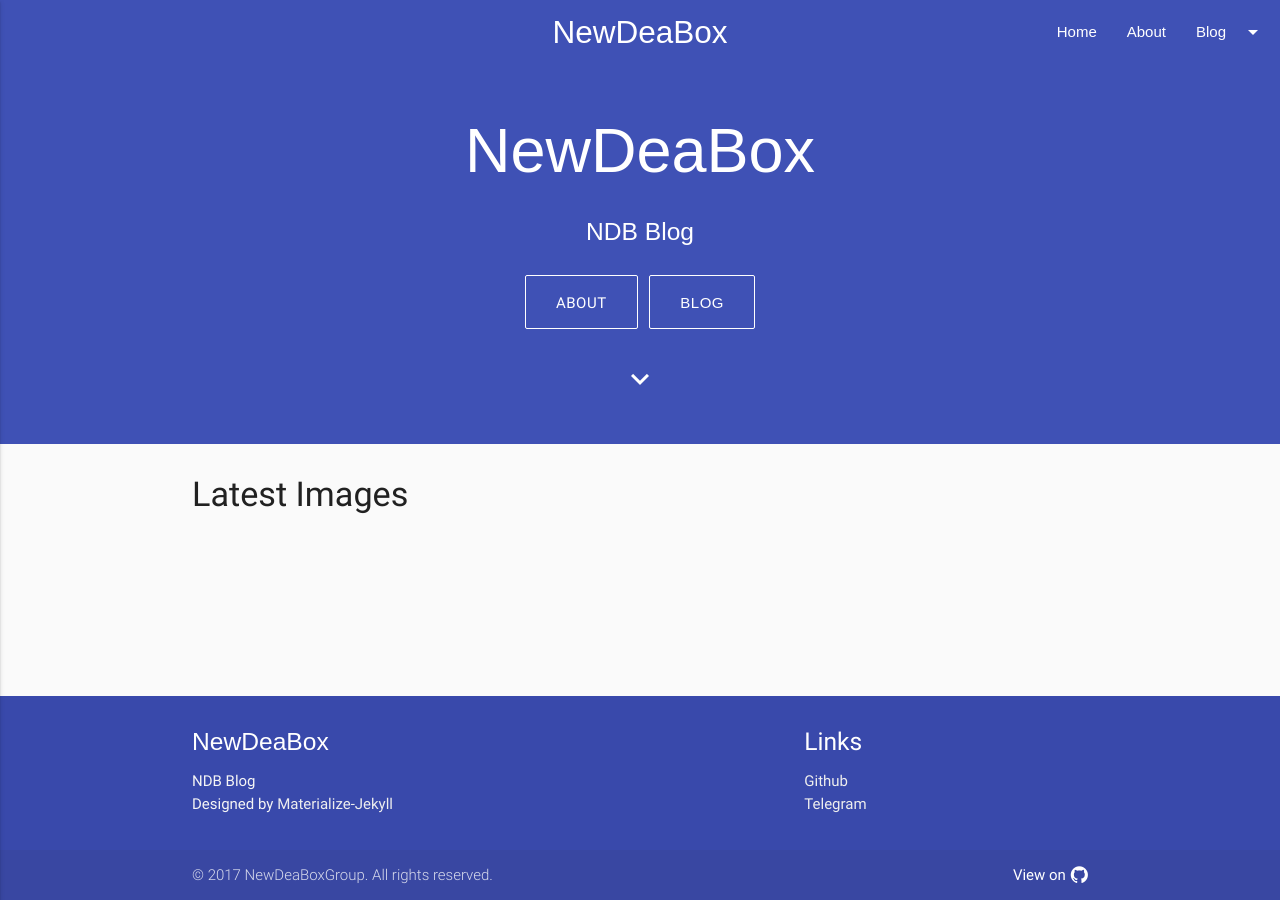
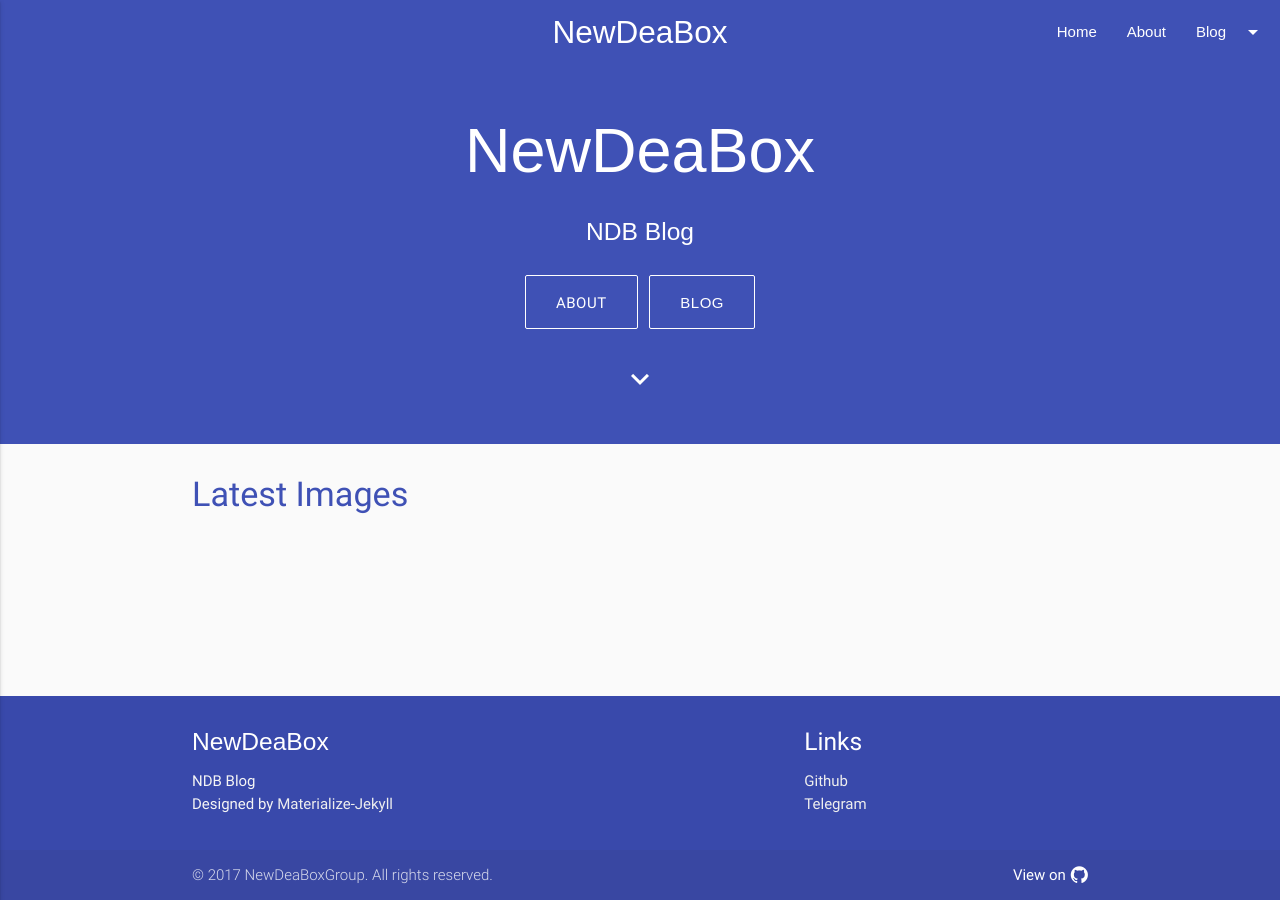
Before and after one commit to NewDeaBoxGroup/NewDeaBoxGroup.github.io, a Jekyll site: the page built from index.html, in a window 1280 px wide. Built offline with Jekyll 4.4.1, drawn with Linux system fonts in a browser that asks for light colours; nearby versions of some CDN libraries; some web fonts are replaced.

Commit message:
Fix Color

```diff
--- a/index.html
+++ b/index.html
@@ -36,7 +36,7 @@ layout: default
   <div class="section">
     <div class="row">
       <div class="col s12">
-        <h4 class="indigo-purple-text" id="latest-images">Latest Images</h4>
+        <h4 class="indigo-text" id="latest-images">Latest Images</h4>
       </div>
       {% for post in site.posts %}
         {% if post.image.src %}
```
